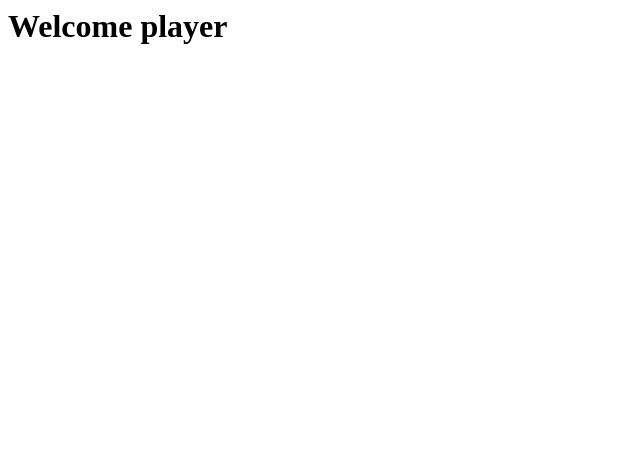
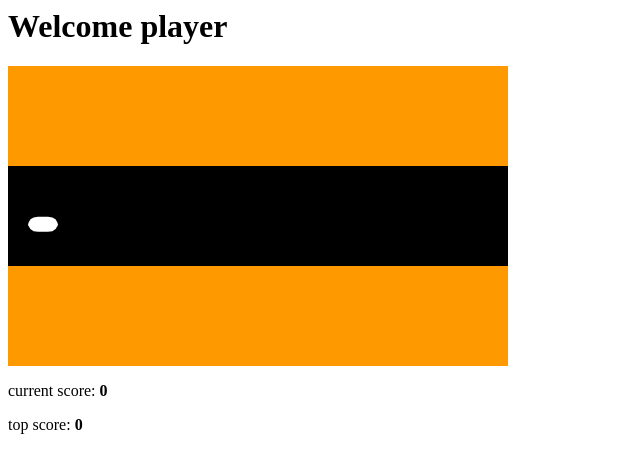
Before and after one commit to psethu/67-475-helicopter, a website: page static/index.html in a window 1280 px wide. Shown: the whole page, without its empty margins (0-640 px from the left). Drawn offline with nearby package versions, Linux system fonts and the light colour scheme; no server answers.

Commit message:
options in index is necessary

```diff
--- a/static/index.html
+++ b/static/index.html
@@ -15,8 +15,20 @@
     <script type="text/javascript" src="/static/cookies.js"></script>
     <script type="text/javascript" src="/static/helicopter.js"></script>
     <script>
-    	//this will cause the server info object to refresh every 50 seconds
+    	// refresh server info object every 50 seconds
     	setTimeout('serverInfo.checkPress()', 50);
+        // initialise the copter
+        var options = {
+        copter : {
+                height : 15,
+                width : 30
+            },
+            canvas : {
+                height : 300,
+                width : 500,
+                refreshRate : 20
+            }
+        }
 
         jsCopter.init("helicopter", "helicopter-container", serverInfo);
     </script>
```
